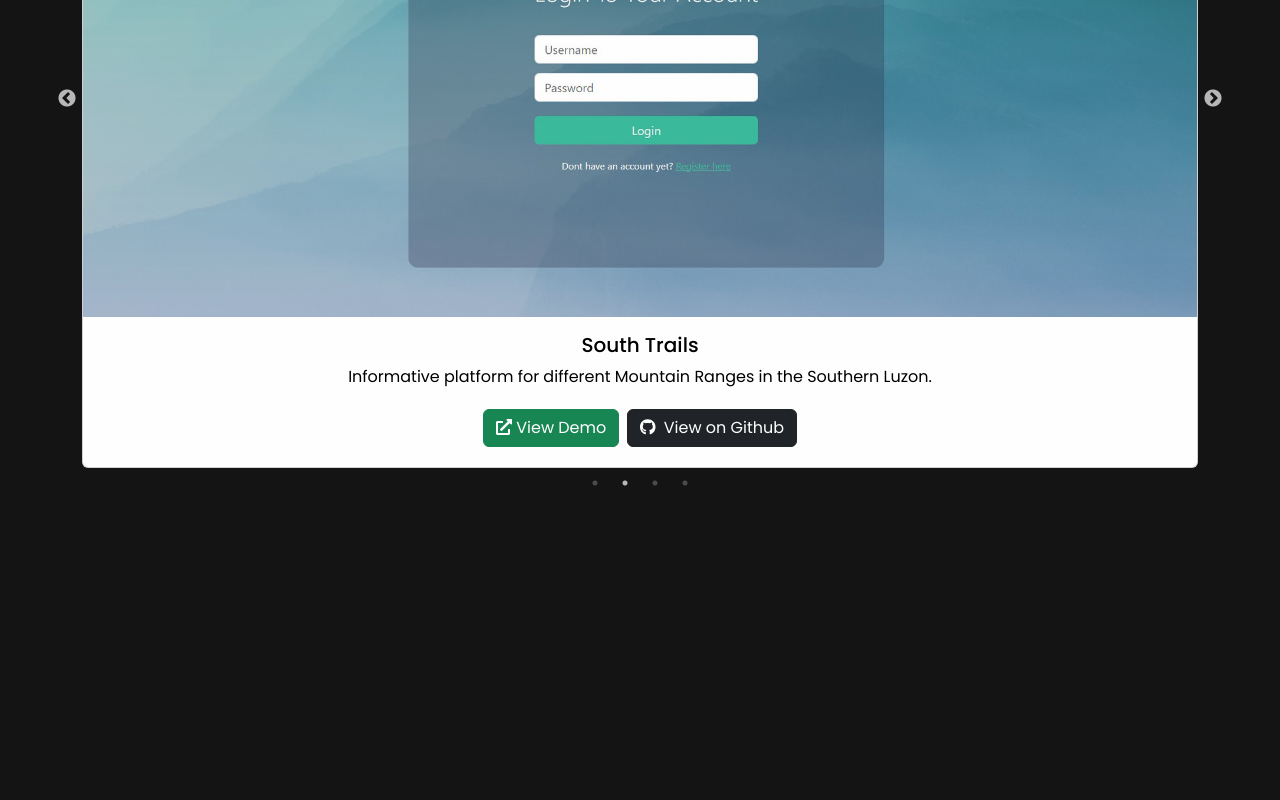
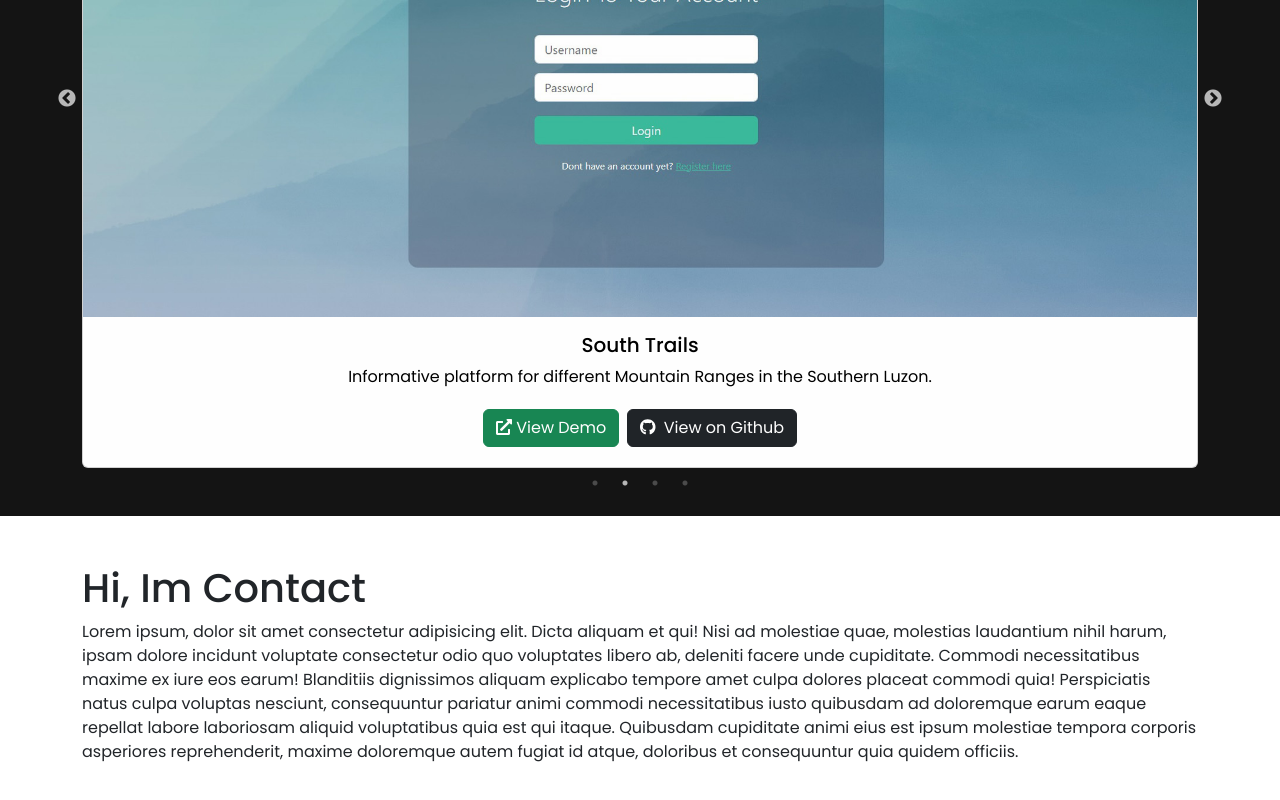
Before and after one commit to DAnoche/My-Porpolio, a React (Create React App) app: page / in a window 1280 px wide. Shown: the part 2430-3230 px from the top of the page. Before the commit the page ends 2946 px from the top, so only its background shows below. Built offline with nearby package versions, Linux system fonts and the light colour scheme.

Commit message:
Add basic mark up for contact

```diff
--- a/src/App.js
+++ b/src/App.js
@@ -3,6 +3,7 @@ import Navbar from "./Components/navbar";
 import HeroSection from "./Components/hero";
 import AboutSection from "./Components/aboutme";
 import ProjectSection from "./Components/projects";
+import ContactSection from "./Components/contact";
 import { useState, useEffect } from "react";
 
 function App() {
@@ -29,6 +30,7 @@ function App() {
       <HeroSection theme={theme} toggleTheme={toggleTheme} />
       <AboutSection theme={theme} toggleTheme={toggleTheme} />
       <ProjectSection theme={theme} toggleTheme={toggleTheme} />
+      <ContactSection theme={theme} toggleTheme={toggleTheme} />
     </>
   );
 }
--- /dev/null
+++ b/src/Components/contact.jsx
@@ -0,0 +1,28 @@
+import React from "react";
+import { motion } from "framer-motion";
+
+function ContactSection(props) {
+  return (
+    <section id="Contact" className={`contact py-5 ${props.theme}`}>
+      <div className="container">
+        <h1>Hi, Im Contact</h1>
+        <p>
+          Lorem ipsum, dolor sit amet consectetur adipisicing elit. Dicta
+          aliquam et qui! Nisi ad molestiae quae, molestias laudantium nihil
+          harum, ipsam dolore incidunt voluptate consectetur odio quo voluptates
+          libero ab, deleniti facere unde cupiditate. Commodi necessitatibus
+          maxime ex iure eos earum! Blanditiis dignissimos aliquam explicabo
+          tempore amet culpa dolores placeat commodi quia! Perspiciatis natus
+          culpa voluptas nesciunt, consequuntur pariatur animi commodi
+          necessitatibus iusto quibusdam ad doloremque earum eaque repellat
+          labore laboriosam aliquid voluptatibus quia est qui itaque. Quibusdam
+          cupiditate animi eius est ipsum molestiae tempora corporis asperiores
+          reprehenderit, maxime doloremque autem fugiat id atque, doloribus et
+          consequuntur quia quidem officiis.
+        </p>
+      </div>
+    </section>
+  );
+}
+
+export default ContactSection;
```
Also changed, not shown: public/assets/contact-bg.jpg (added).
